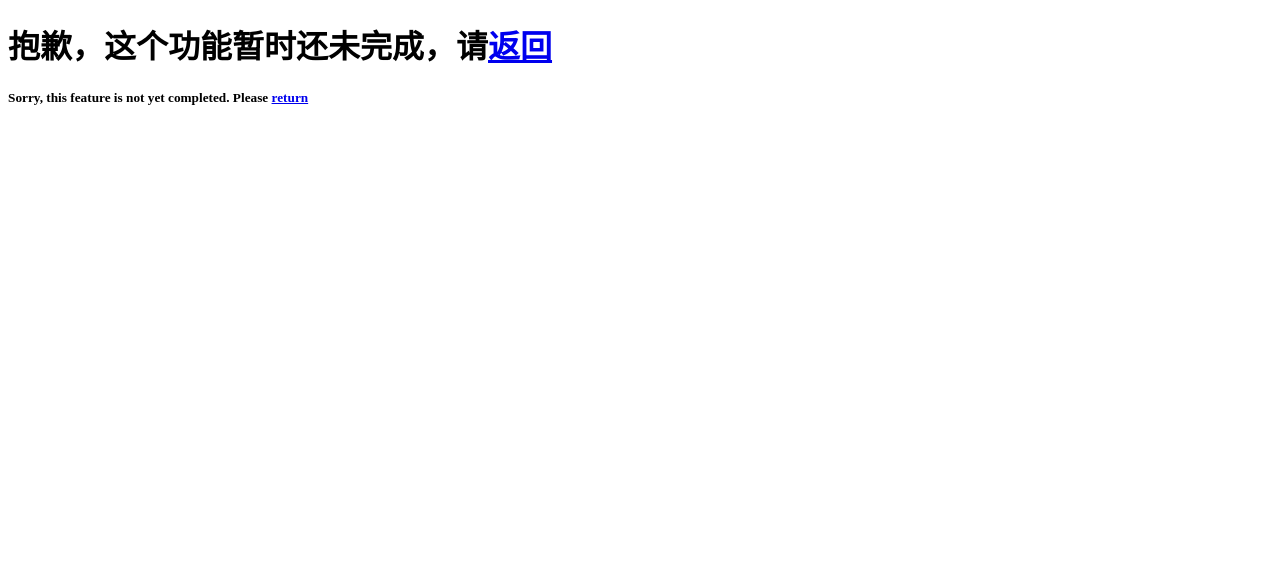
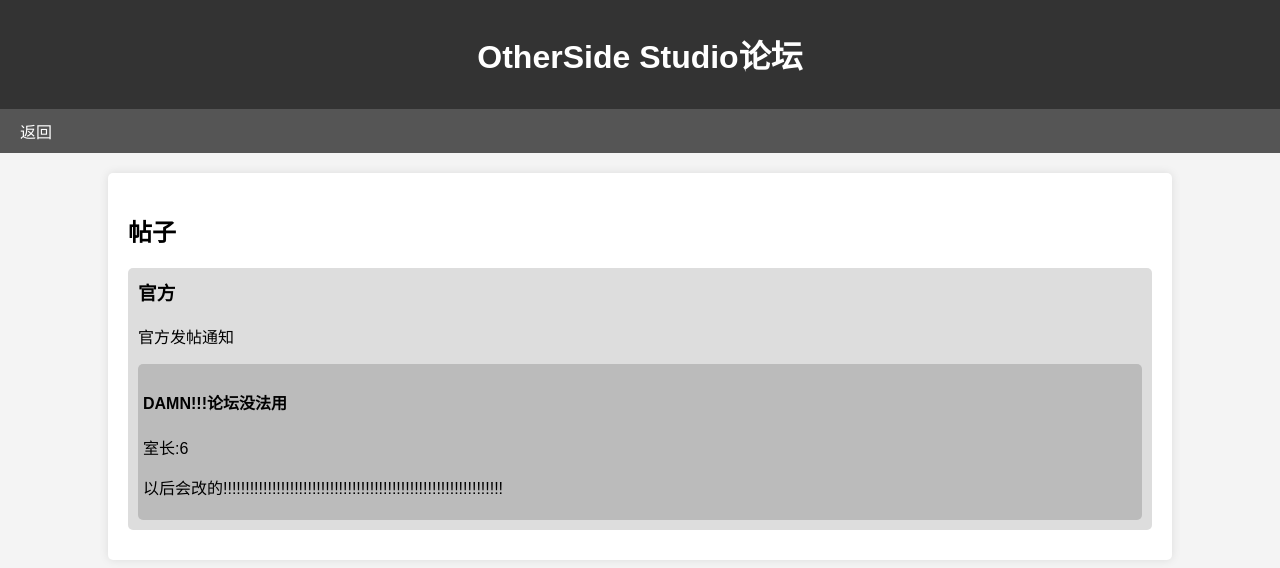
Before and after one commit to qebse/qebse.github.io, a plain HTML site: page forum.html in a window 1280 px wide. Drawn offline with Linux system fonts and the light colour scheme.

Commit message:
Update forum.html

```diff
--- a/forum.html
+++ b/forum.html
@@ -2,11 +2,110 @@
 <html lang="zh-CN">
     <head>
         <meta charset="UTF-8">
-        <title>抱歉</title>
+        <title>论坛·OtherSide</title>
+        <style>
+            body {
+                font-family: Arial, sans-serif;
+                margin: 0;
+                padding: 0;
+                background-color: #f4f4f4;
+            }
+            header {
+                background-color: #333;
+                color: white;
+                padding: 10px 20px;
+                text-align: center;
+            }
+            nav {
+                background-color: #555;
+                color: white;
+                padding: 10px 20px;
+                display: flex;
+                justify-content: space-between;
+            }
+            nav a {
+                color: white;
+                text-decoration: none;
+                margin-right: 20px;
+            }
+            nav a:hover {
+                text-decoration: underline;
+            }
+            .container {
+                width: 80%;
+                margin: 20px auto;
+                background-color: white;
+                padding: 20px;
+                border-radius: 5px;
+                box-shadow: 0 0 10px rgba(0,0,0,0.1);
+            }
+            .form-group {
+                margin-bottom: 15px;
+            }
+            .form-group label {
+                display: block;
+                margin-bottom: 5px;
+            }
+            .form-group input {
+                width: 100%;
+                padding: 10px;
+                border: 1px solid #ccc;
+                border-radius: 5px;
+            }
+            .form-group button {
+                padding: 10px 20px;
+                background-color: #333;
+                color: white;
+                border: none;
+                border-radius: 5px;
+                cursor: pointer;
+            }
+            .form-group button:hover {
+                background-color: #555;
+            }
+            .forum {
+                margin-top: 20px;
+            }
+            .forum h2 {
+                text-align: center;
+            }
+            .post {
+                background-color: #ddd;
+                margin-bottom: 10px;
+                padding: 10px;
+                border-radius: 5px;
+            }
+            .post h3 {
+                margin-top: 0;
+            }
+            .reply {
+                background-color: #bbb;
+                margin-top: 5px;
+                padding: 5px;
+                border-radius: 5px;
+            }
+        </style>
     </head>
     <body>
-        <h1>抱歉，这个功能暂时还未完成，请<a href="index.html">返回</a></h1>
-        <h5>Sorry, this feature is not yet completed. Please <a href="index.html">return</a></h5>
-        <h1 style="color: white"><a title="你知道的太多了">室长:怎么还没好啊!╰(艹皿艹 )</a></h1>
+        <header id="top">
+            <h1>OtherSide Studio论坛</h1>
+        </header>
+        <nav>
+            <a href="./index.html">返回</a>
+        </nav>
+        <div class="container">
+            <h2>帖子</h2>
+            <div class="forum">
+                <div class="post">
+                    <h3>官方</h3>
+                    <p>官方发帖通知</p>
+                    <div class="reply">
+                        <h4>DAMN!!!论坛没法用</h4>
+                        <p>室长:6</p>
+                        <p>以后会改的!!!!!!!!!!!!!!!!!!!!!!!!!!!!!!!!!!!!!!!!!!!!!!!!!!!!!!!!!!!!!!!</p>
+                    </div>
+                </div>
+            </div>
+        </div>
     </body>
 </html>
```
